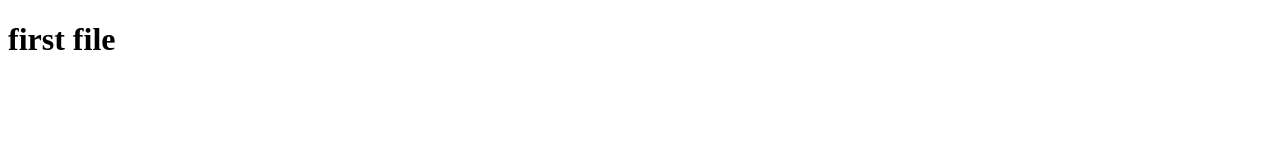
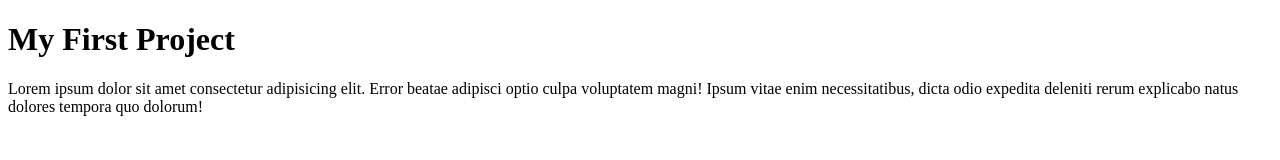
Before and after one commit to Suresh-BRS/FirstProject, a plain HTML site: page index.html in a window 1280 px wide. Drawn offline with Linux system fonts and the light colour scheme.

```diff
--- a/index.html
+++ b/index.html
@@ -6,6 +6,8 @@
     <title>Document</title>
 </head>
 <body>
-    <h1>first file</h1>
+    <H1>My First Project</H1>
+    <p>Lorem ipsum dolor sit amet consectetur adipisicing elit. Error beatae adipisci optio culpa voluptatem magni! Ipsum vitae enim necessitatibus, dicta odio expedita deleniti rerum explicabo natus dolores tempora quo dolorum!</p>
+
 </body>
 </html>
```
